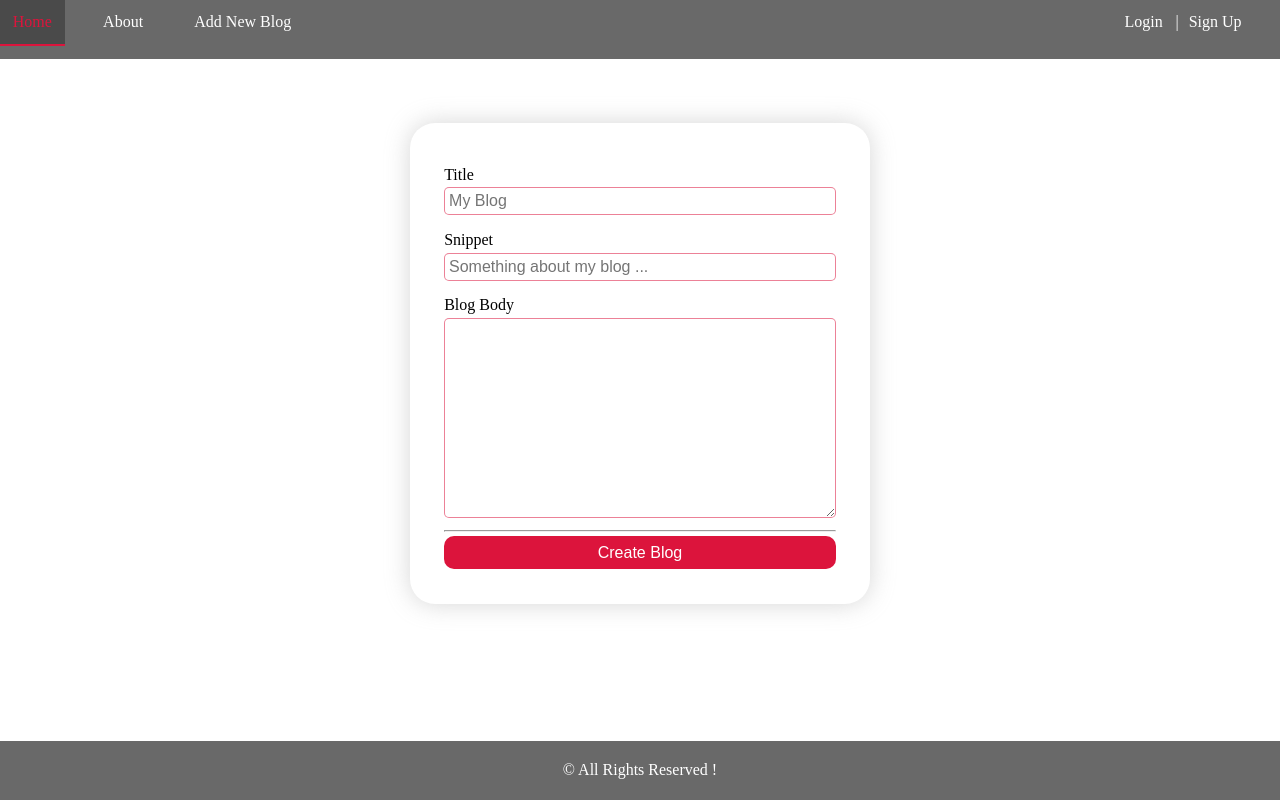
After one commit to se-ali-moghaddam/node_blog_site, a Node server app: page /blogs/add in a window 1280 px wide. The commit adds this page. Run offline with Node 20, Linux system fonts and the light colour scheme; some libraries are stand-ins or nearby versions.

Commit message:
Layout Completed

```diff
--- a/app.js
+++ b/app.js
@@ -7,13 +7,17 @@ app.listen(3000);
 app.use(express.static('public'));
 app.use(expressLayouts);
 
-app.set('layout', './layouts/default-layout')
+app.set('layout', './layouts/default-layout');
 app.set('view engine', 'ejs');
 
 app.get('/', (req, res) => {
     res.render('index', {title: 'Home'});
 });
 
+app.get('/blogs/add', (req, res) => {
+    res.render('create-blog', {title: 'Create New Blog'});
+});
+
 app.get('/blog/:id', (req, res) => {
     res.render('blog', {title: `Blog ${req.params.id}`});
 });
--- a/public/style.css
+++ b/public/style.css
@@ -6,10 +6,18 @@
     overflow-x: hidden;
 }
 
+hr{
+    margin: 1% 0%;
+}
+
 a:link,
 a:visited{
     text-decoration: none;
     color: black;
+}
+
+h1{
+    font-size: 2rem;
 }
 
 h3{
@@ -71,7 +79,6 @@ ul#navbar-list{
 
 #navbar-list > li.item:hover > a{
     color: crimson;
-    font-weight: bold;
 }
 
 #navbar-list > li.item:hover:nth-last-child(1)::before{
@@ -119,3 +126,74 @@ footer:hover{
     color: crimson;
     cursor: not-allowed;
 }
+
+div#blog-details-title{
+    display: flex;
+    justify-content: space-between;
+    align-items: center;
+}
+
+a#remove-blog{
+    padding: .5%;
+    background-color: crimson;
+    border-radius: 5px;
+    color: white;
+}
+
+a#remove-blog:hover{
+    background-color: rgb(181, 16, 49);
+    cursor: pointer;
+}
+
+form#add-blog-form{
+    display: flex;
+    max-width: 40%;
+    margin: auto;
+    padding: 3%;
+    border-radius: 25px;
+    box-shadow: 0px 0px 25px rgba(164, 164, 164, 0.453);
+    flex-direction: column;
+    justify-content: space-evenly;
+}
+
+div.input-group{
+    display: flex;
+    width: 100%;
+    margin: 2% 0%;
+    flex-direction: column;
+    justify-content: space-evenly;
+}
+
+div.input-group > label{
+    margin-bottom: 1%;
+}
+
+input,
+textarea{
+    padding: 1%;
+    border-radius: 5px;
+    border: 1px solid rgba(220, 20, 60, 0.534);
+}
+
+input:focus,
+textarea:focus{
+    outline: none;
+    border: 2px solid crimson;
+}
+
+form#add-blog-form > hr{
+    color: rgba(220, 20, 60, 0.507);
+}
+
+input[type= 'submit']{
+    color: white;
+    cursor: pointer;
+    padding: 2%;
+    background-color: crimson;
+    border: none;
+    border-radius: 10px;
+}
+
+input[type= 'submit']:hover{
+    background-color: rgb(181, 16, 49);
+}
--- /dev/null
+++ b/views/create-blog.ejs
@@ -0,0 +1,16 @@
+<form action="/blogs/add" method="post" id="add-blog-form">
+    <div class="input-group">
+        <label for="title">Title</label>
+        <input type="text" name="title" id="title" placeholder="My Blog">
+    </div>
+    <div class="input-group">
+        <label for="snippet">Snippet</label>
+        <input type="text" name="snippet" id="snippet" placeholder="Something about my blog ...">
+    </div>
+    <div class="input-group">
+        <label for="body">Blog Body</label>
+        <textarea name="body" id="body" cols="30" rows="10"></textarea>
+    </div>
+    <hr>
+    <input type="submit" value="Create Blog">
+</form>
```
Also changed, not shown: views/blog.ejs (+5 -8 lines).
